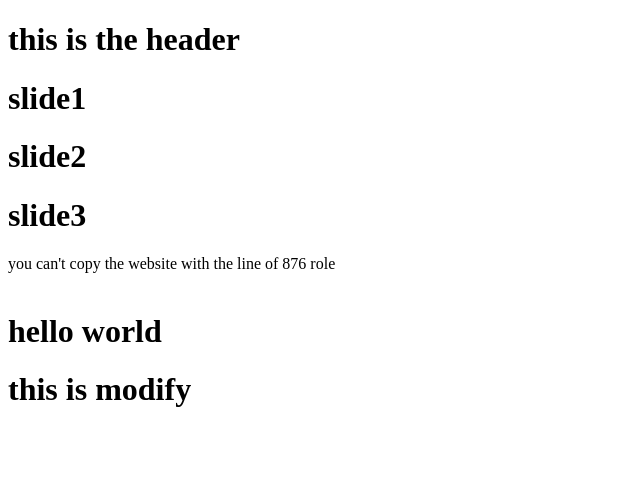
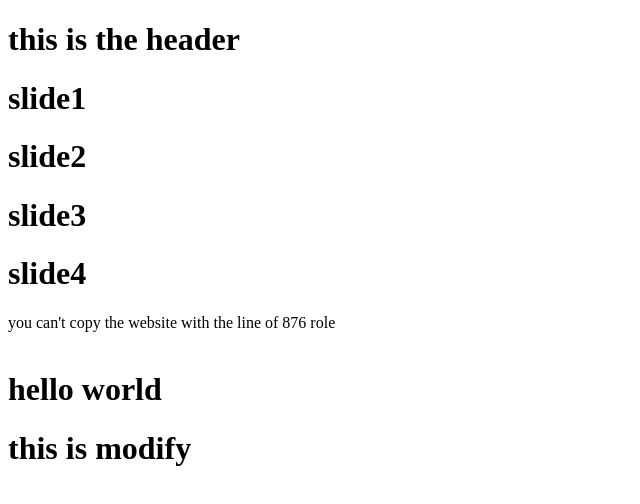
Before and after one commit to Alibayat7979/git, a website: page index.html in a window 1280 px wide. Shown: the whole page, without its empty margins (0-640 px from the left). Drawn offline with Linux system fonts and the light colour scheme.

Commit message:
slide4 added

```diff
--- a/index.html
+++ b/index.html
@@ -13,6 +13,7 @@
         <h1>slide1</h1>
         <h1>slide2</h1>
         <h1>slide3</h1>
+        <h1>slide4</h1>
     </div>
     <footer>
         you can't copy the website with the line of 876 role
```
